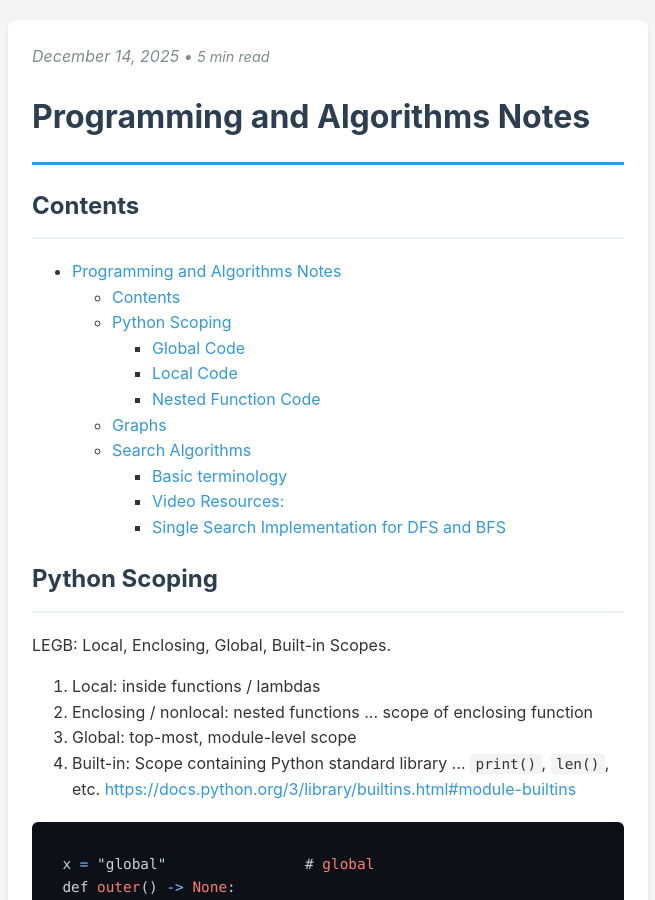
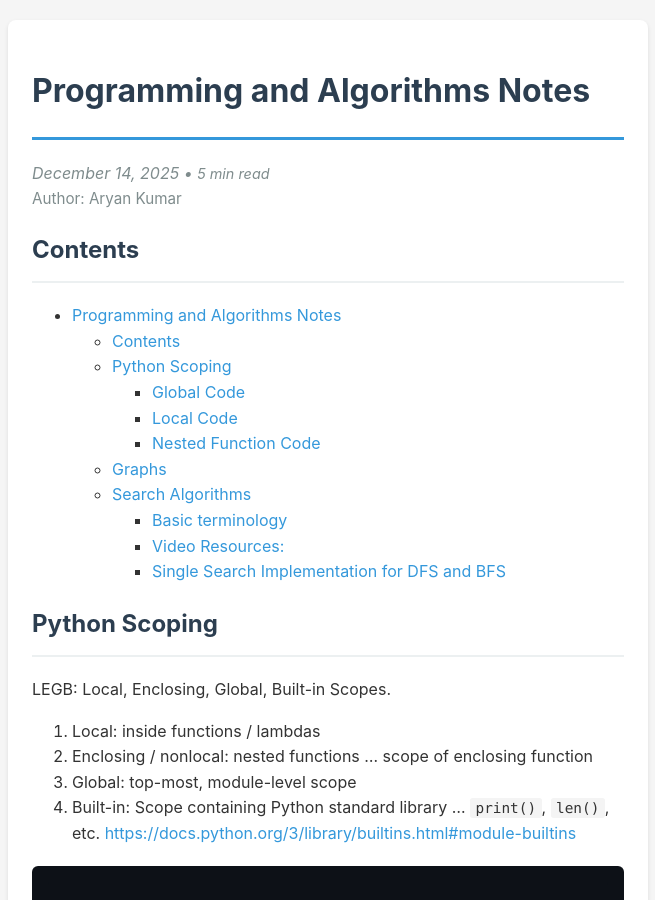
Before and after one commit to akumm2k/akumm2k.github.io, a Jekyll site: the page built from teaching/mentoring-winter-25/Scoping-and-Graphs.md, in a window 1280 px wide and 900 px high. Shown: the whole window, without its empty margins (312-967 px from the left). Built offline with Jekyll 4.4.1, drawn with Linux system fonts in a browser that asks for light colours; nearby versions of some CDN libraries; some of the changed lines change nothing that is shown; some of the changed text lies outside the part shown.

Commit message:
Add missing _layout file

```diff
--- a/_layouts/article.html
+++ b/_layouts/article.html
@@ -18,13 +18,13 @@
     <div class="container">
         {% if page.date %}
             <p id="date">{{ page.date | date: "%B %d, %Y" }} • <span id="reading-time">-- min read</span></p>
+            <p id="author-top">Author: {{ page.author | default: "Aryan Kumkar" }}</p>
         {% endif %}
         {{ content }}
     </div>
 
     <footer>
-        <p id="author">Author: {{ page.author | default: "Aryan Kumkar" }}</p>
-        <p id="thanks">Thanks ❤️</p>
+        <p>Let's get this 💪</p>
     </footer>
 
     <script src="/assets/js/article.js" type="module"></script>
```
